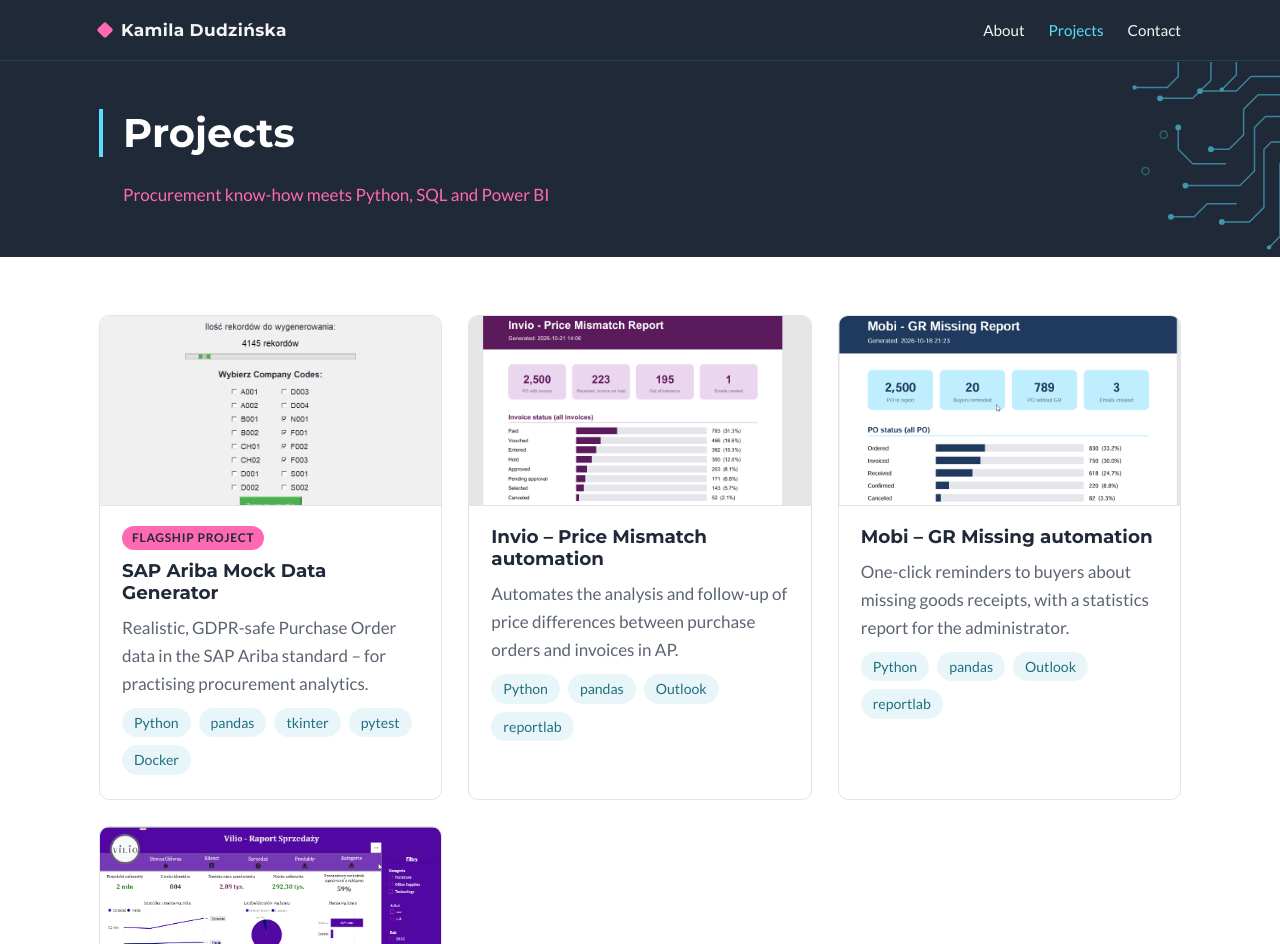
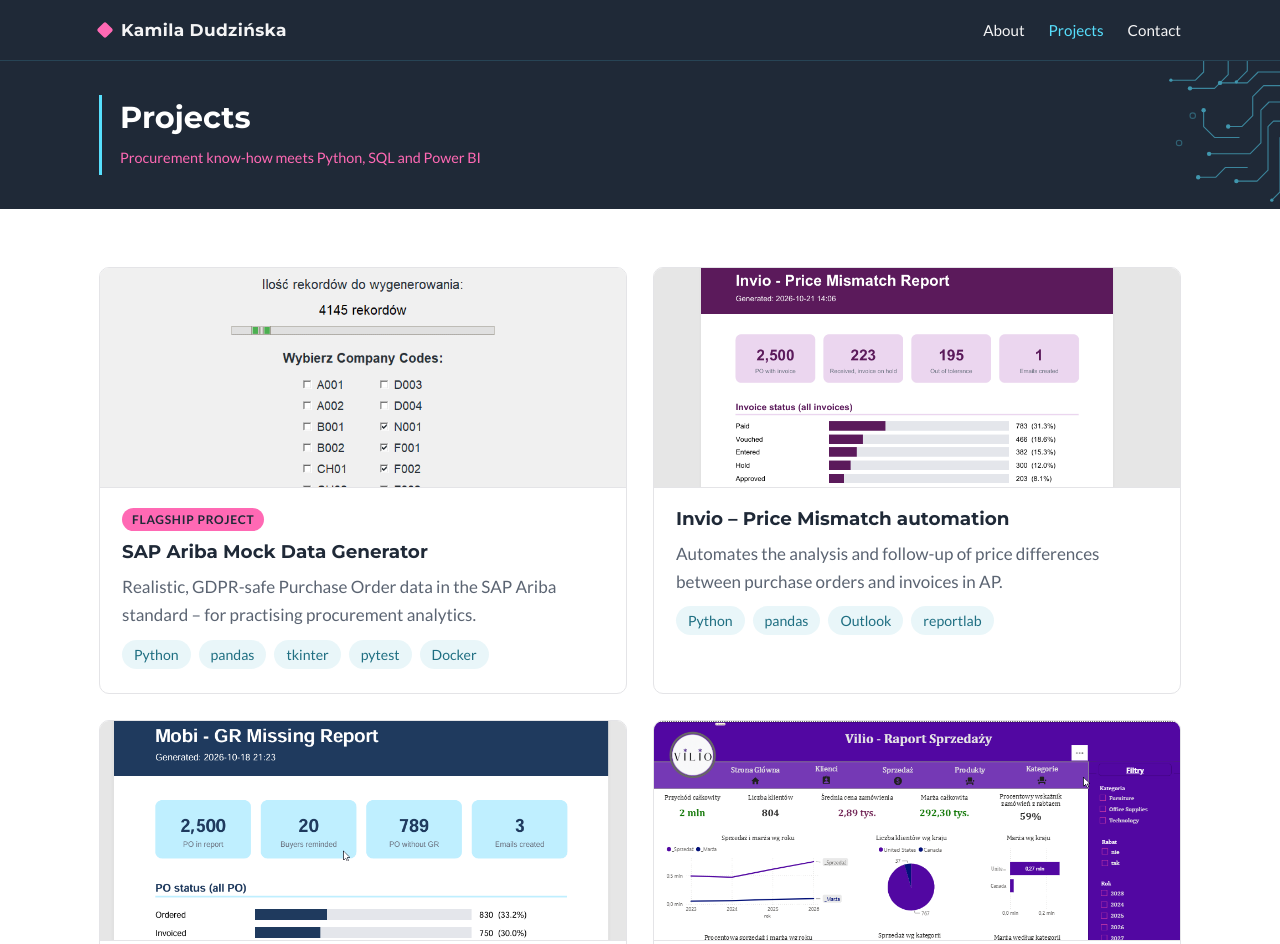
Before and after one commit to kamila-dudzinska/kamila-dudzinska.github.io, a plain HTML site: page projects.html in a window 1280 px wide. Shown: the top 944 px of the page. Drawn offline with Linux system fonts and the light colour scheme.

Commit message:
Projects page: 2x2 grid and smaller page headers
Co-Authored-By: Claude Opus 5.5 <noreply@anthropic.com>
Claude-Session: https://claude.ai/code/session_01J9ZHiX5wmCzV82d4LN8vvJ

```diff
--- a/css/style.css
+++ b/css/style.css
@@ -348,7 +348,7 @@ section { padding: 58px 0; }
 /* ---------- Projekty – kafelki ---------- */
 .project-grid {
   display: grid;
-  grid-template-columns: repeat(auto-fit, minmax(300px, 1fr));
+  grid-template-columns: repeat(2, 1fr);
   gap: 26px;
 }
 .project-card {
@@ -369,7 +369,7 @@ section { padding: 58px 0; }
 }
 .project-card img {
   width: 100%;
-  height: 190px;
+  height: 220px;
   object-fit: cover;
   object-position: top;
   background: var(--light);
@@ -411,7 +411,7 @@ section { padding: 58px 0; }
 .page-header {
   background: var(--dark);
   color: var(--light);
-  padding: 48px 0;
+  padding: 34px 0;
   position: relative;
   overflow: hidden;
 }
@@ -420,21 +420,26 @@ section { padding: 58px 0; }
   position: absolute;
   right: 0;
   top: 0;
-  width: 160px;
-  height: 190px;
+  width: 120px;
+  height: 142px;
   background: url("../img/circuit.svg") no-repeat center / contain;
   transform: scaleX(-1);
   opacity: 0.6;
 }
-.page-header h1 {
-  color: var(--white);
-  font-size: clamp(1.8rem, 4vw, 2.5rem);
-  border-left: 4px solid var(--neon);
-  padding-left: 20px;
+/* Błękitna linia od tytułu do podtytułu, ok. 10% dłuższa niż tekst */
+.page-title {
+  display: inline-block;
+  border-left: 3px solid var(--neon);
+  padding: 0.3em 0 0.3em 18px;
   position: relative;
   z-index: 1;
 }
-.page-header p { margin: 0; padding-left: 24px; color: var(--pink); position: relative; z-index: 1; }
+.page-header h1 {
+  color: var(--white);
+  font-size: clamp(1.4rem, 3vw, 1.9rem);
+  margin: 0 0 0.3em;
+}
+.page-header p { margin: 0; color: var(--pink); font-size: 0.9rem; }
 
 /* ---------- Strona projektu ---------- */
 .summary {
@@ -530,5 +535,6 @@ section { padding: 58px 0; }
 
 /* ---------- Tablet i telefon: kafelki jeden pod drugim ---------- */
 @media (max-width: 900px) {
-  .skills-grid, .highlights { grid-template-columns: 1fr; }
+  .skills-grid, .highlights, .project-grid { grid-template-columns: 1fr; }
 }
+.project-body ul.tags { padding-left: 0; }
--- a/projects.html
+++ b/projects.html
@@ -27,8 +27,11 @@
 
   <header class="page-header">
     <div class="container">
-      <h1>Projects</h1>
-      <p>Procurement know-how meets Python, SQL and Power BI</p>
+      <!-- Tytuł z błękitną linią po lewej -->
+      <div class="page-title">
+        <h1>Projects</h1>
+        <p>Procurement know-how meets Python, SQL and Power BI</p>
+      </div>
     </div>
   </header>
 
```
Also changed, not shown: projects/invio.html (+5 -2 lines), projects/mobi.html (+5 -2 lines), projects/sap-ariba-mock-data-generator.html (+5 -2 lines), projects/vilio.html (+5 -2 lines).
